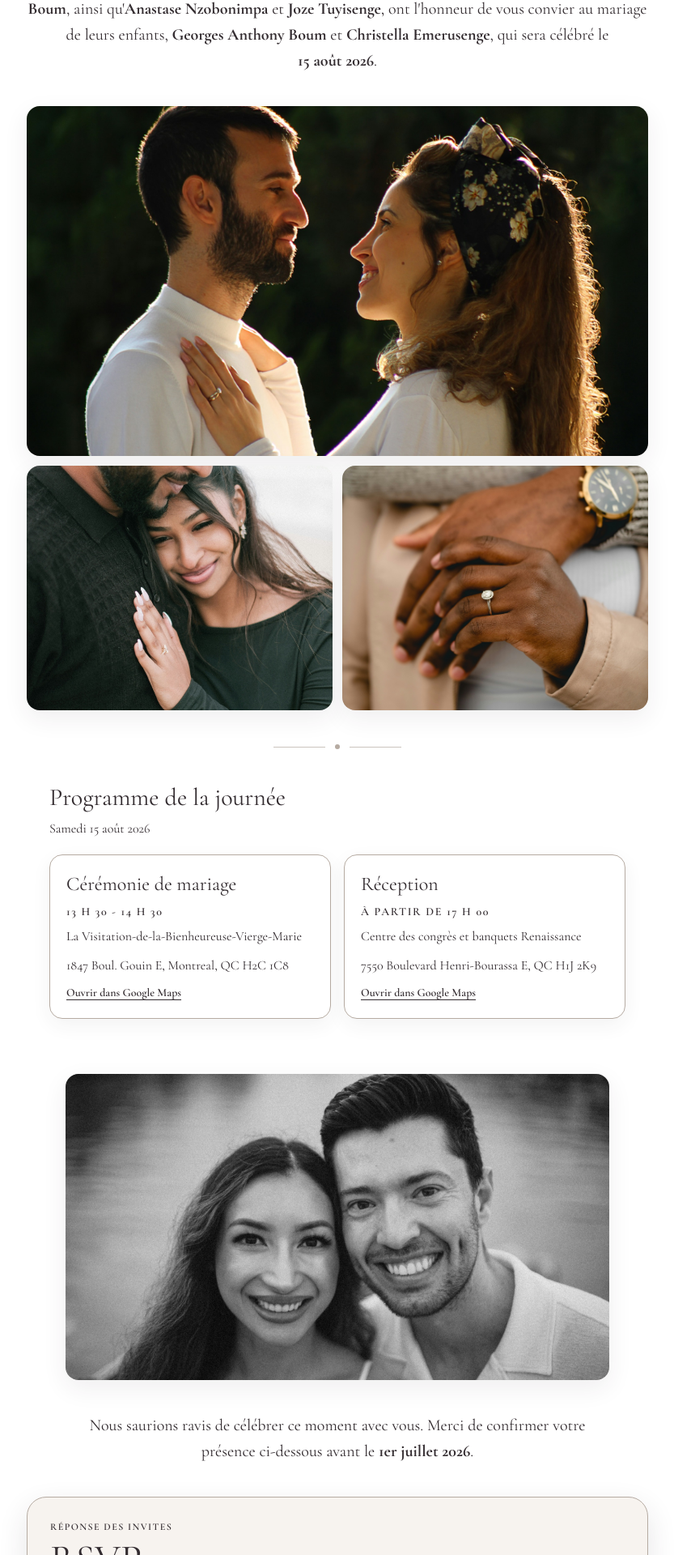
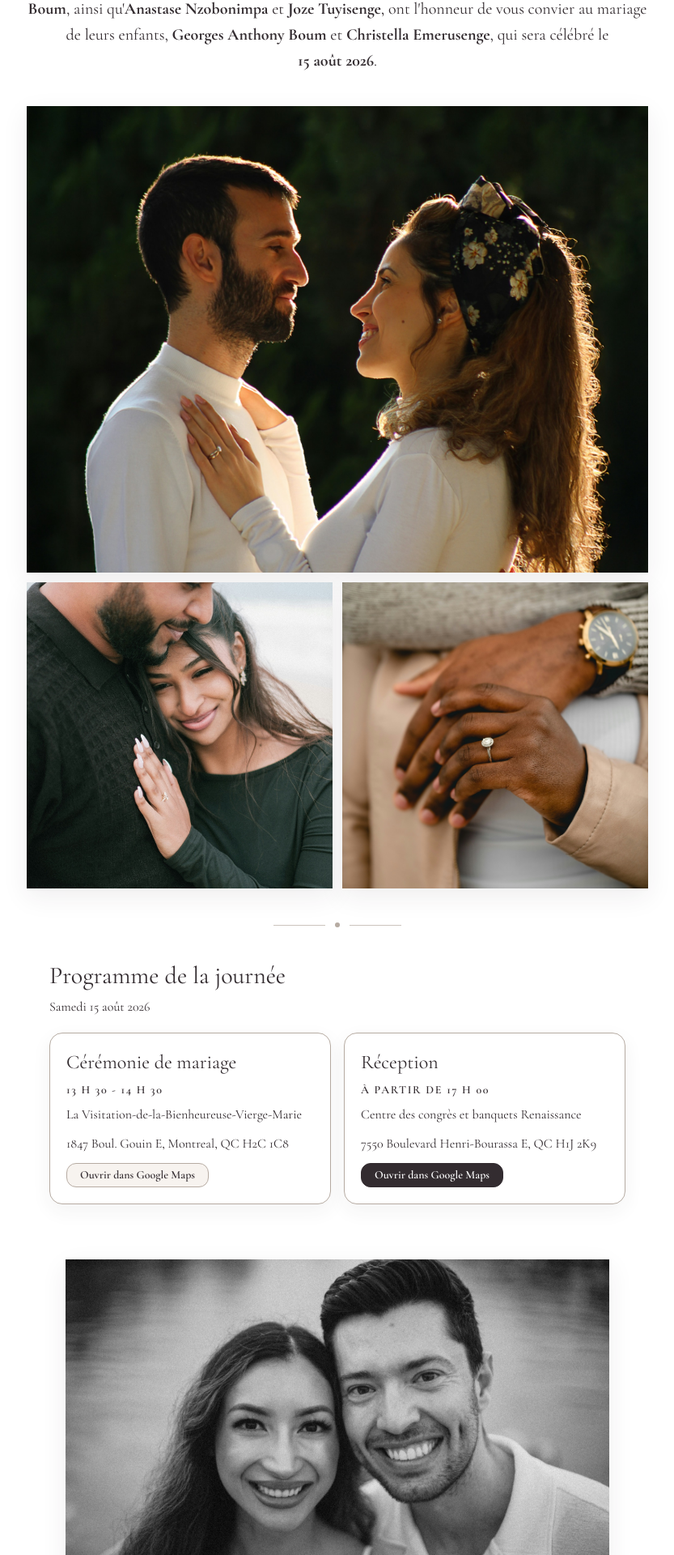
Before and after one commit to Freshafro/wedding-invitation, a Next.js app: page / in a window 1280 px wide. Shown: the part 372-2292 px from the top of the page at 81% size, without its empty margins (223-1056 px from the left). Built offline with nearby package versions, Linux system fonts and the light colour scheme.

Commit message:
Google links button changes

```diff
--- a/app/page.tsx
+++ b/app/page.tsx
@@ -153,7 +153,7 @@ export default function Home() {
             </div> */}
 
             <div className="w-full space-y-3">
-              <figure className="relative aspect-[16/10] overflow-hidden rounded-2xl bg-[var(--surface-soft)] shadow-[0_10px_30px_rgba(51,44,48,0.08)] sm:aspect-[16/9]">
+              <figure className="relative aspect-square overflow-hidden bg-[var(--surface-soft)] shadow-[0_10px_30px_rgba(51,44,48,0.08)] sm:aspect-[4/3]">
                 <Image
                   src={photoImagePaths[0]}
                   alt={t.heroPhotoAlts[0] ?? "Couple hero photo"}
@@ -168,7 +168,7 @@ export default function Home() {
                 {photoImagePaths.slice(1, 3).map((src, index) => (
                   <figure
                     key={`${src}-${index}`}
-                    className="relative aspect-[5/4] overflow-hidden rounded-2xl bg-[var(--surface-soft)] shadow-[0_10px_30px_rgba(51,44,48,0.08)]"
+                    className="relative aspect-[4/4] overflow-hidden 2xl bg-[var(--surface-soft)] shadow-[0_10px_30px_rgba(51,44,48,0.08)]"
                   >
                     <Image
                       src={src}
@@ -203,7 +203,7 @@ export default function Home() {
                   href="https://www.google.com/maps/search/?api=1&query=1847+Boul.+Gouin+E%2C+Montreal%2C+QC+H2C+1C8"
                   target="_blank"
                   rel="noopener noreferrer"
-                  className="mt-3 inline-block text-sm font-semibold underline underline-offset-4"
+                  className="mt-3 inline-flex items-center justify-center rounded-xl border border-[var(--border-muted)] bg-[var(--surface-soft)] px-4 py-1 text-sm font-semibold text-[#332c30] transition hover:opacity-90"
                 >
                   {t.openMap}
                 </a>
@@ -218,7 +218,7 @@ export default function Home() {
                   href="https://www.google.com/maps/search/?api=1&query=7550+Boulevard+Henri-Bourassa+E"
                   target="_blank"
                   rel="noopener noreferrer"
-                  className="mt-3 inline-block text-sm font-semibold underline underline-offset-4"
+                  className="mt-3 inline-flex items-center justify-center rounded-xl border border-[#332c30] bg-[#332c30] px-4 py-1 text-sm font-semibold text-white transition hover:opacity-90"
                 >
                   {t.openMap}
                 </a>
@@ -227,7 +227,7 @@ export default function Home() {
           </div>
         </section>
 
-        <figure className="relative mx-auto w-full max-w-2xl overflow-hidden rounded-2xl bg-[var(--surface-soft)] shadow-[0_10px_30px_rgba(51,44,48,0.08)] aspect-[16/10] sm:aspect-[16/9]">
+        <figure className="relative mx-auto w-full max-w-2xl overflow-hidden 2xl bg-[var(--surface-soft)] shadow-[0_10px_30px_rgba(51,44,48,0.08)] aspect-[16/10] sm:aspect-[16/9]">
           <Image
             src="/laughing_couple_bottomPage.jpg"
             alt="Georges and Christella laughing together"
```
